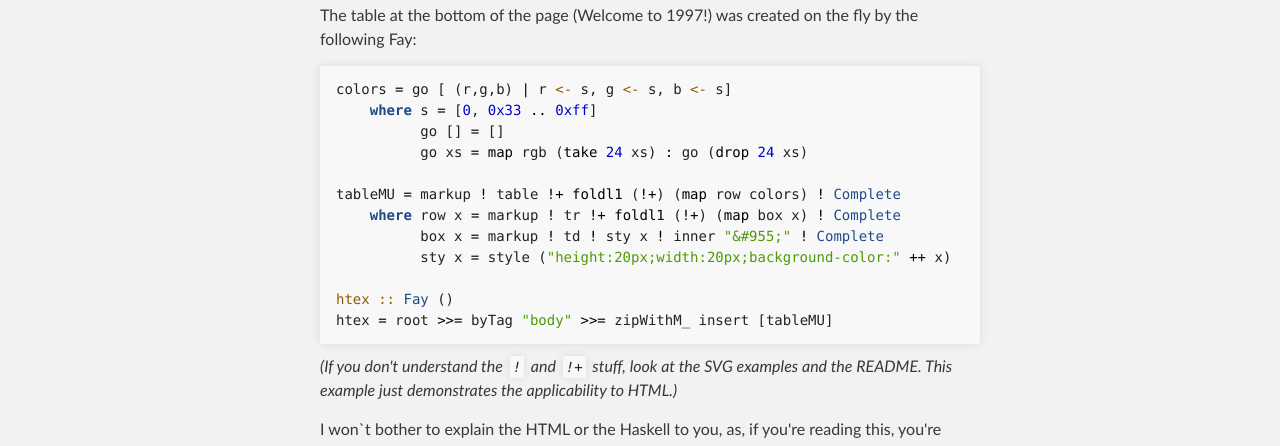
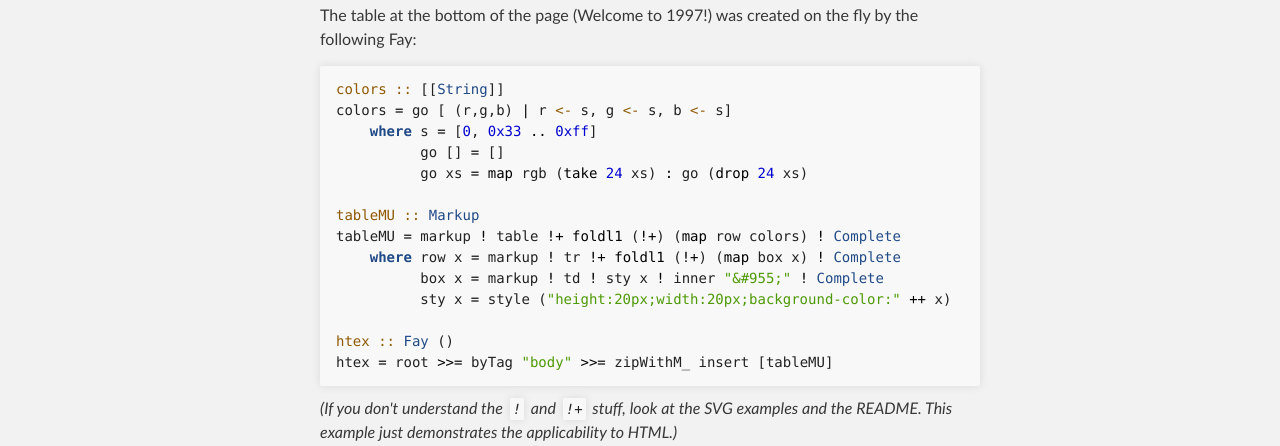
Before and after one commit to crooney/cinder, a plain HTML site: page table.html in a window 1280 px wide. Shown: the part 325-771 px from the top of the page. Drawn offline with Linux system fonts and the light colour scheme.

Commit message:
add type declarations

```diff
--- a/table.html
+++ b/table.html
@@ -48,11 +48,13 @@
         <section id="main_content" class="inner">
 <h2 id="html-table">HTML Table</h2>
 <p>The table at the bottom of the page (Welcome to 1997!) was created on the fly by the following Fay:</p>
-<pre class="sourceCode haskell"><code class="sourceCode haskell">colors <span class="fu">=</span> go [ (r,g,b) <span class="fu">|</span> r <span class="ot">&lt;-</span> s, g <span class="ot">&lt;-</span> s, b <span class="ot">&lt;-</span> s]
+<pre class="sourceCode haskell"><code class="sourceCode haskell"><span class="ot">colors ::</span> [[<span class="dt">String</span>]]
+colors <span class="fu">=</span> go [ (r,g,b) <span class="fu">|</span> r <span class="ot">&lt;-</span> s, g <span class="ot">&lt;-</span> s, b <span class="ot">&lt;-</span> s]
     <span class="kw">where</span> s <span class="fu">=</span> [<span class="dv">0</span>, <span class="dv">0x33</span> <span class="fu">..</span> <span class="dv">0xff</span>]
           go [] <span class="fu">=</span> []
           go xs <span class="fu">=</span> <span class="fu">map</span> rgb (<span class="fu">take</span> <span class="dv">24</span> xs) <span class="fu">:</span> go (<span class="fu">drop</span> <span class="dv">24</span> xs)
 
+<span class="ot">tableMU ::</span> <span class="dt">Markup</span>
 tableMU <span class="fu">=</span> markup <span class="fu">!</span> table <span class="fu">!+</span> <span class="fu">foldl1</span> (<span class="fu">!+</span>) (<span class="fu">map</span> row colors) <span class="fu">!</span> <span class="dt">Complete</span>
     <span class="kw">where</span> row x <span class="fu">=</span> markup <span class="fu">!</span> tr <span class="fu">!+</span> <span class="fu">foldl1</span> (<span class="fu">!+</span>) (<span class="fu">map</span> box x) <span class="fu">!</span> <span class="dt">Complete</span>
           box x <span class="fu">=</span> markup <span class="fu">!</span> td <span class="fu">!</span> sty x <span class="fu">!</span> inner <span class="st">&quot;&amp;#955;&quot;</span> <span class="fu">!</span> <span class="dt">Complete</span>
```
Also changed, not shown: 1 other file.
